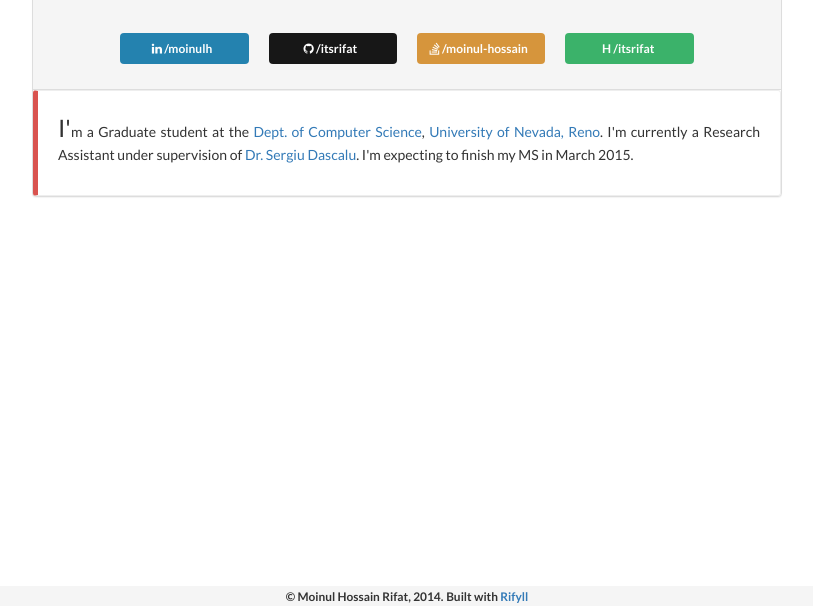
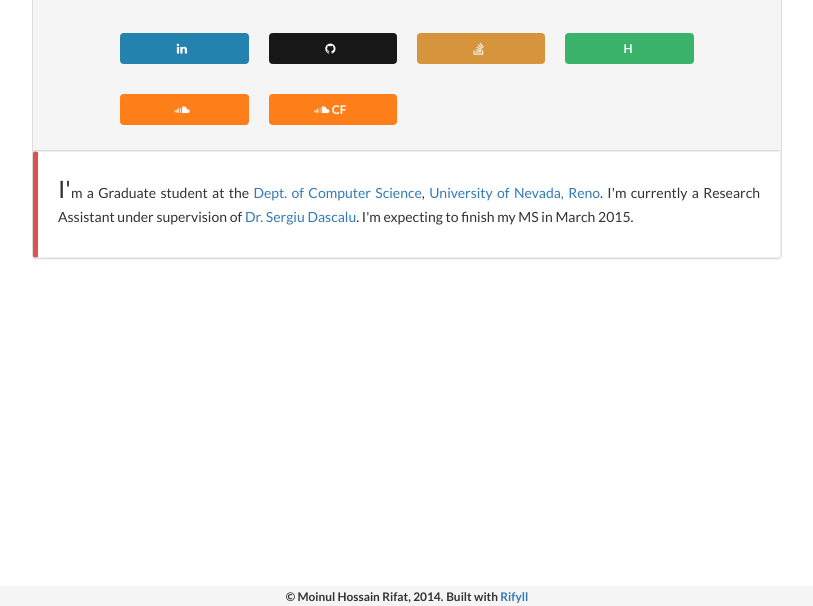
Before and after one commit to itsrifat/itsrifat.github.io, a Jekyll site: the page built from index.html, in a window 1280 px wide, cut to the strip 294-900 px from the top of the page. Shown: the whole strip, without its empty margins (233-1046 px from the left). Built offline with Jekyll 4.4.1, drawn with Linux system fonts in a browser that asks for light colours; nearby versions of some CDN libraries.

Commit message:
added codefights button
added codefights button and removed texts from the buttons

```diff
--- a/_data/personal.yml
+++ b/_data/personal.yml
@@ -26,26 +26,31 @@
     #   logo: "fa-twitter"
     linkedin:
       url: "https://www.linkedin.com/in/moinulh"
-      text: "/moinulh"
+      text: ""
       btnClass: "btn-linkedin"
       logo: "fa-linkedin"
     github:
       url: "http://github.com/itsrifat"
-      text: "/itsrifat"
+      text: ""
       btnClass: "btn-github"
       logo: "fa-github"
     stackoverflow:
       url: "http://stackoverflow.com/users/741849/moinul-hossain"
-      text: "/moinul-hossain"
+      text: ""
       btnClass: "btn-stackoverflow"
       logo: "fa-stack-overflow"
     hackerrank:
       url: "http://hackerrank.com/itsrifat"
-      text: "H /itsrifat"
+      text: "H"
       btnClass: "btn-hackerrank"
       logo: ""
-    # soundcloud:
-    #   url: "http://soundcloud.com/itsrifat"
-    #   text: "/itsrifat"
-    #   btnClass: "btn-soundcloud"
-    #   logo: "fa-soundcloud"
+    soundcloud:
+      url: "http://soundcloud.com/itsrifat"
+      text: ""
+      btnClass: "btn-soundcloud"
+      logo: "fa-soundcloud"
+    codefights:
+      url: "http://codefights.com/profile/itsrifat"
+      text: "CF"
+      btnClass: "btn-soundcloud"
+      logo: "fa-soundcloud"
```
